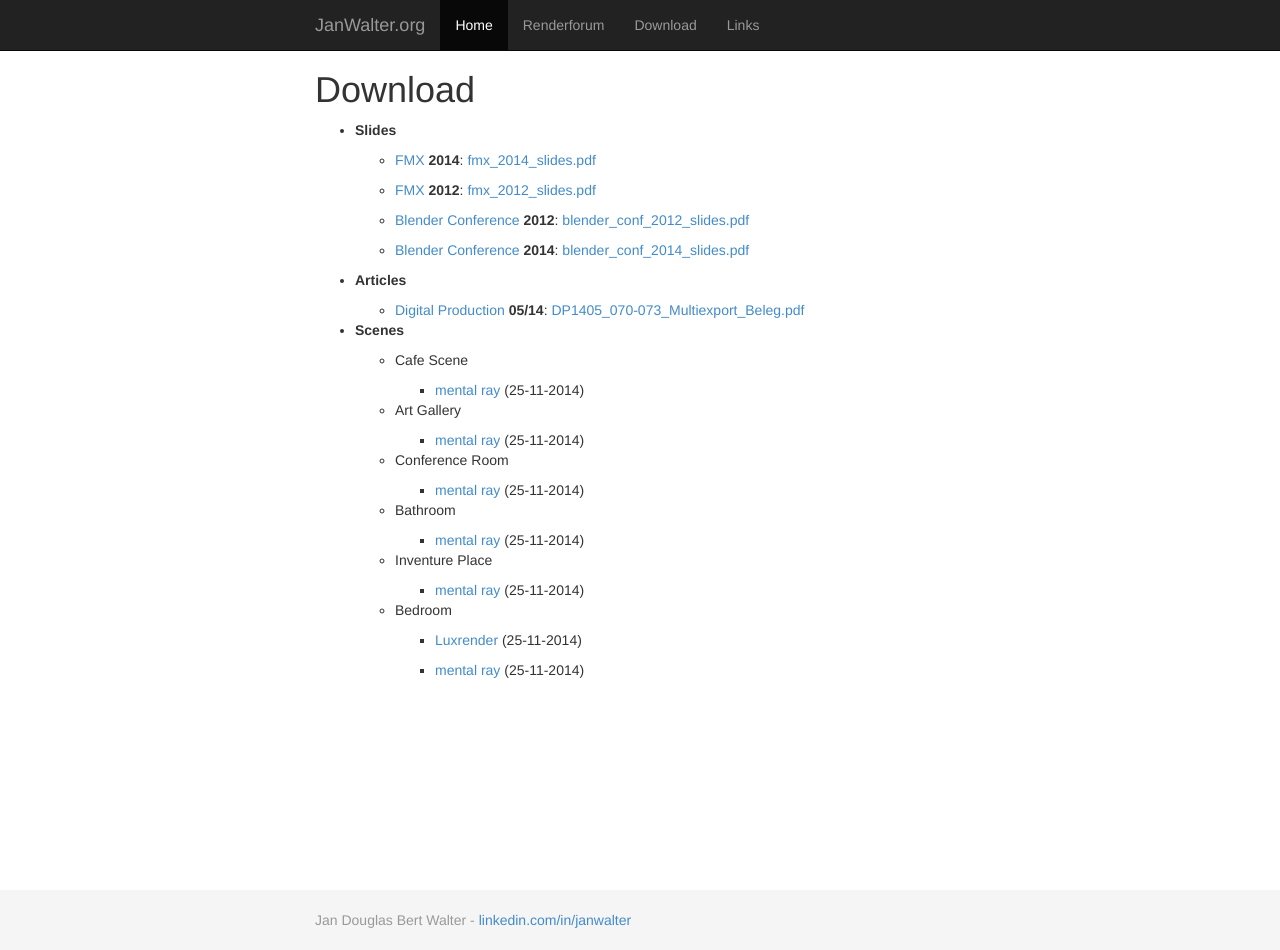
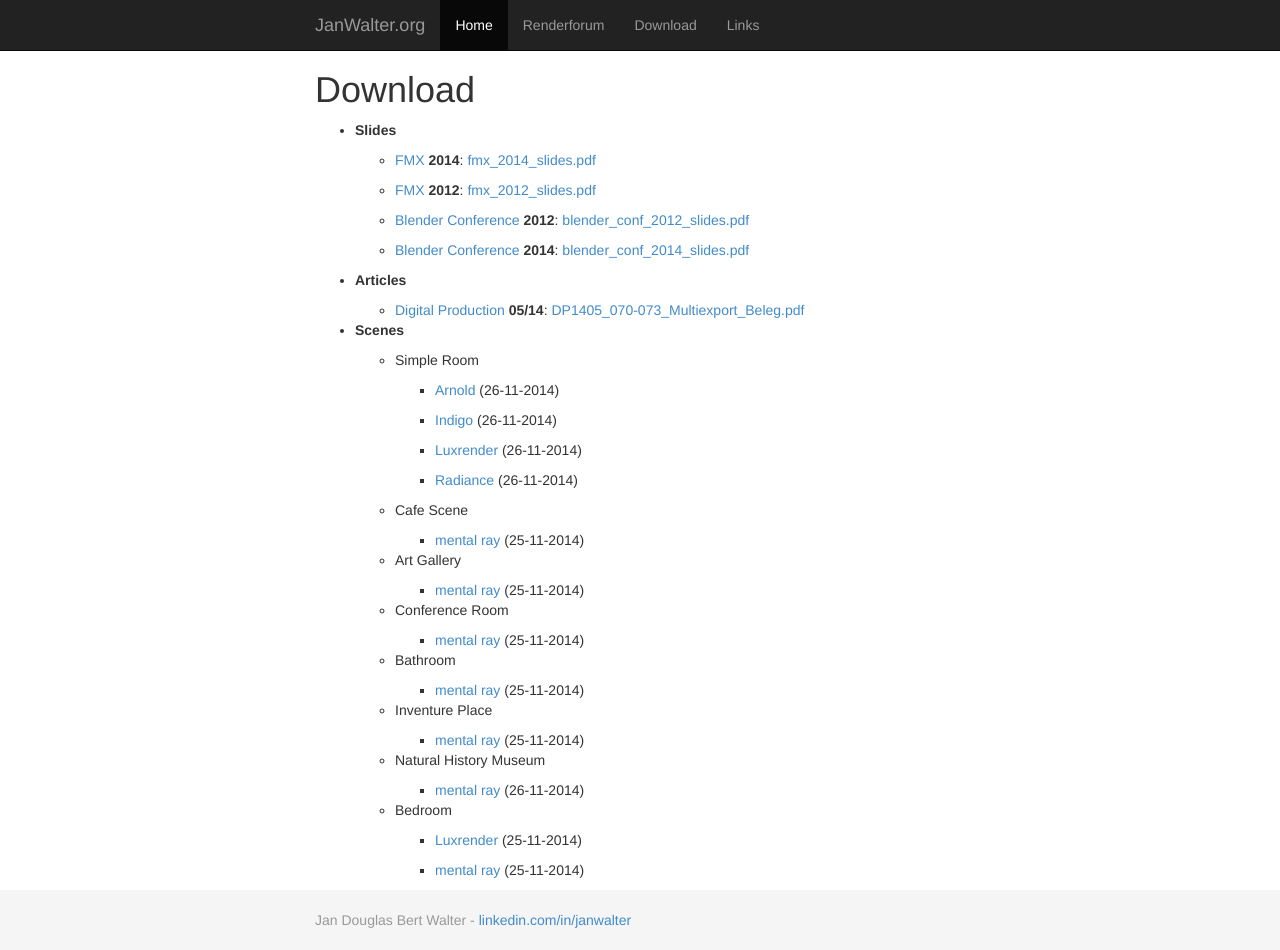
Before and after one commit to wahn/jan_walter_org, a Jekyll site: the page built from download/index.md, in a window 1280 px wide and 950 px high. Built offline with Jekyll 4.4.1, drawn with Linux system fonts in a browser that asks for light colours; Markdown is read by kramdown in place of the engine named in the settings.

Commit message:
Add simple room scene for 4 renderers, and the natural history museum for mental ray.

```diff
--- a/download/index.md
+++ b/download/index.md
@@ -25,6 +25,16 @@ Download
 
 * __Scenes__
 
+    - Simple Room
+
+        + [Arnold](https://www.janwalter.org/Download/Scenes/simple_room_ass.tar.gz) (26-11-2014)
+
+        + [Indigo](https://www.janwalter.org/Download/Scenes/simple_room_igs.tar.gz) (26-11-2014)
+
+        + [Luxrender](https://www.janwalter.org/Download/Scenes/simple_room_lxs.tar.gz) (26-11-2014)
+
+        + [Radiance](https://www.janwalter.org/Download/Scenes/simple_room_rad.tar.gz) (26-11-2014)
+
     - Cafe Scene
 
         + [mental ray](https://www.janwalter.org/Download/Scenes/cafe_scene_mi.tar.gz) (25-11-2014)
@@ -45,6 +55,10 @@ Download
 
         + [mental ray](https://www.janwalter.org/Download/Scenes/invplace_mi.tar.gz) (25-11-2014)
 
+    - Natural History Museum
+
+        + [mental ray](https://www.janwalter.org/Download/Scenes/natural_history_museum_mi.tar.gz) (26-11-2014)
+
     - Bedroom
 
         + [Luxrender](https://www.janwalter.org/Download/Scenes/bedroom_lxs.tar.gz) (25-11-2014)
```
